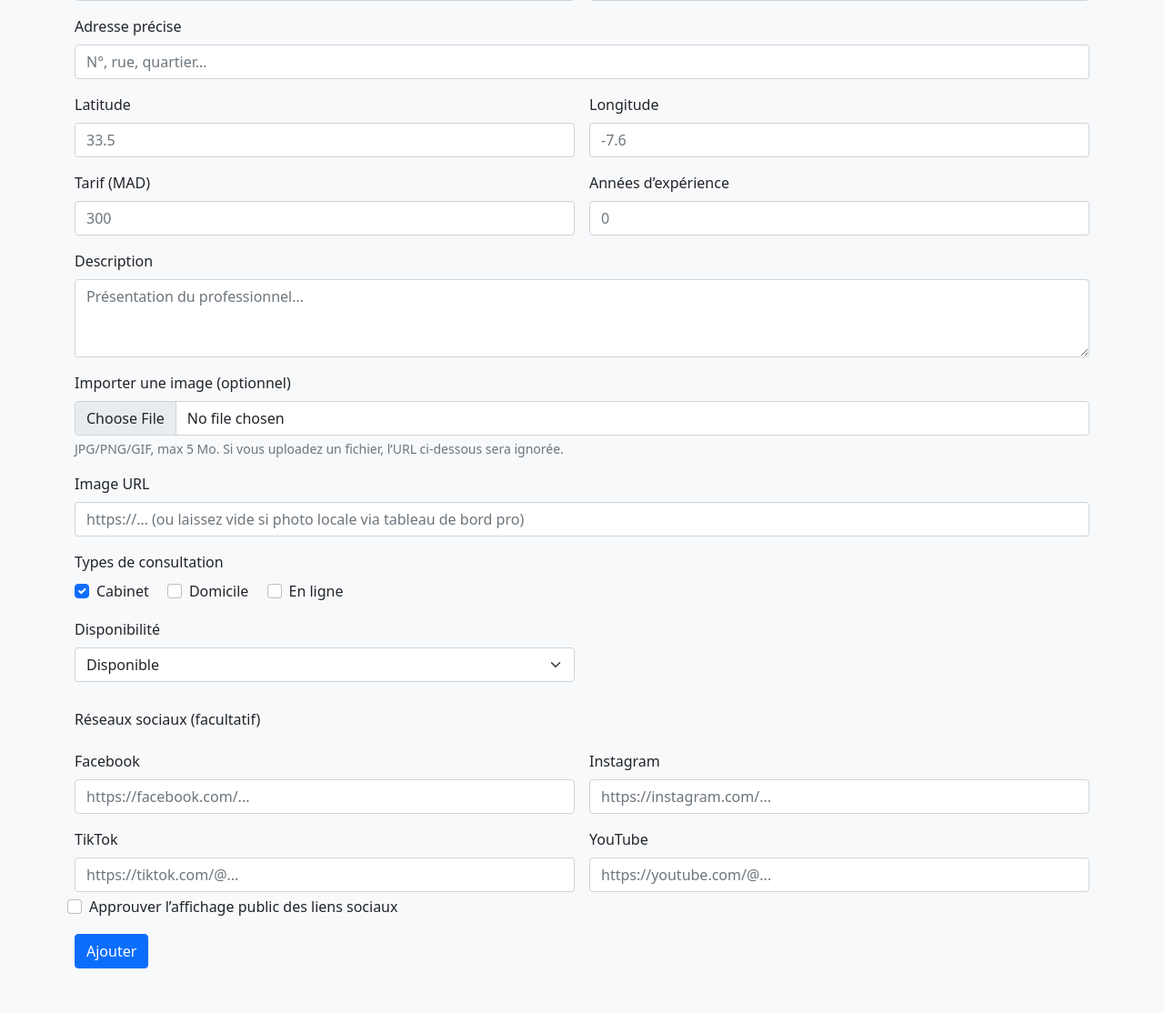
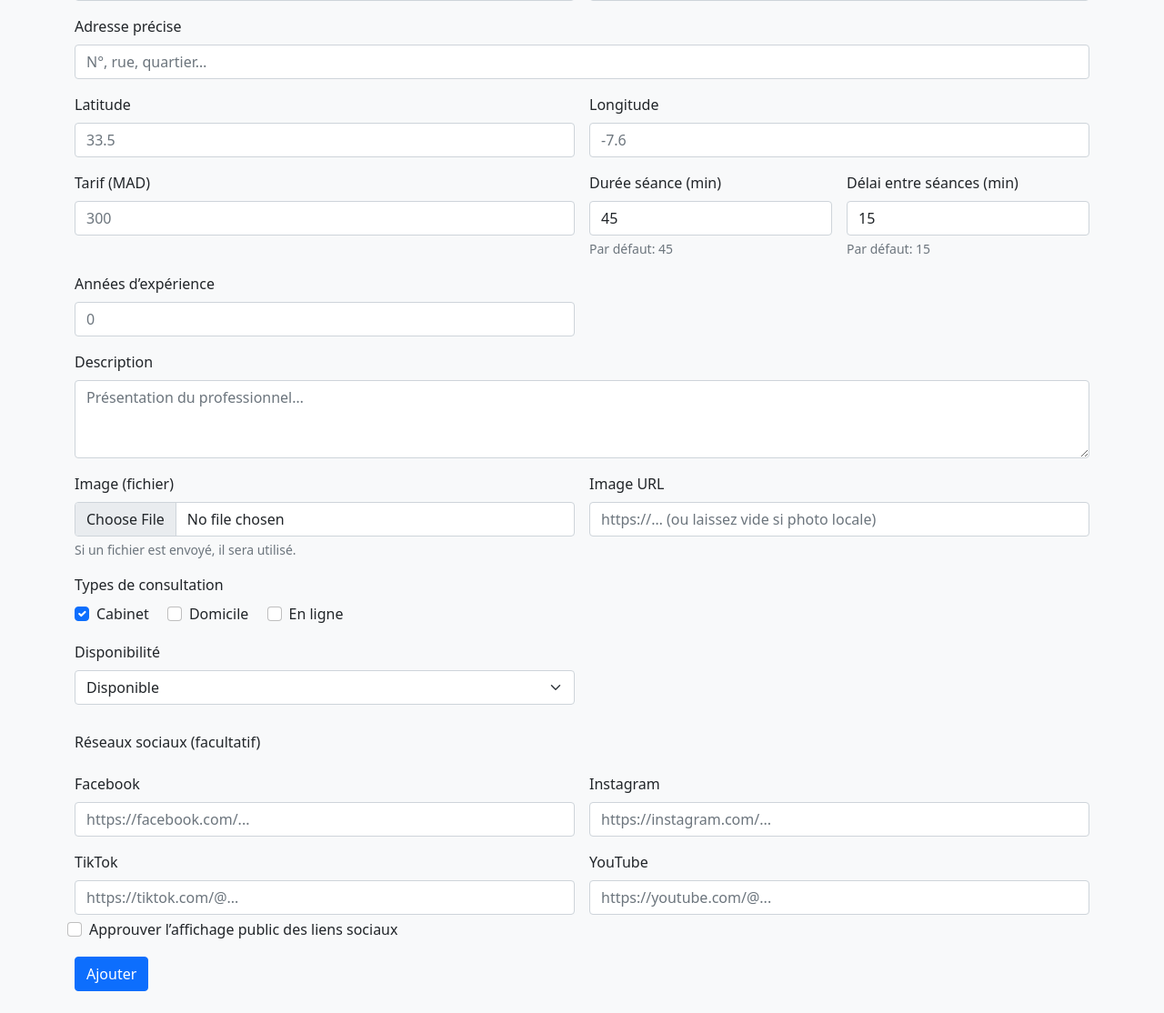
Before and after one commit to asccof/lumia-project-principale, a Flask app: page /admin/products/add in a window 1280 px wide. Shown: the part 233-1347 px from the top of the page at 91% size. Before the commit the page ends 1298 px from the top, so only its background shows below. Run offline with Flask 3, Linux system fonts and the light colour scheme; a user stored in the database is signed in; some libraries are stand-ins or nearby versions.

Commit message:
Update add_product.html

```diff
--- a/templates/add_product.html
+++ b/templates/add_product.html
@@ -13,7 +13,7 @@
     <a class="btn btn-outline-secondary" href="{{ url_for('admin.admin_products') }}">← Retour</a>
   </div>
 
-  <!-- Ajout: enctype pour permettre l'upload -->
+  <!-- IMPORTANT: enctype pour upload -->
   <form method="post" enctype="multipart/form-data">
     {% if csrf_token is defined %}<input type="hidden" name="csrf_token" value="{{ csrf_token() }}">{% endif %}
     <div class="row g-3">
@@ -58,6 +58,17 @@
         <input name="consultation_fee" type="number" step="0.01" class="form-control" placeholder="300">
       </div>
 
+      <div class="col-md-3">
+        <label class="form-label">Durée séance (min)</label>
+        <input name="consultation_duration_minutes" type="number" min="5" max="240" class="form-control" value="45">
+        <div class="form-text">Par défaut: 45</div>
+      </div>
+      <div class="col-md-3">
+        <label class="form-label">Délai entre séances (min)</label>
+        <input name="buffer_between_appointments_minutes" type="number" min="0" max="120" class="form-control" value="15">
+        <div class="form-text">Par défaut: 15</div>
+      </div>
+
       <div class="col-md-6">
         <label class="form-label">Années d’expérience</label>
         <input name="experience_years" type="number" min="0" class="form-control" placeholder="0">
@@ -68,16 +79,14 @@
         <textarea name="description" rows="3" class="form-control" placeholder="Présentation du professionnel…"></textarea>
       </div>
 
-      <!-- Ajout: upload de fichier image (prioritaire sur l'URL si fourni) -->
-      <div class="col-12">
-        <label class="form-label">Importer une image (optionnel)</label>
-        <input type="file" name="image_file" accept="image/*" class="form-control">
-        <div class="form-text">JPG/PNG/GIF, max 5 Mo. Si vous uploadez un fichier, l’URL ci-dessous sera ignorée.</div>
+      <div class="col-md-6">
+        <label class="form-label">Image (fichier)</label>
+        <input name="image_file" type="file" accept=".jpg,.jpeg,.png,.gif" class="form-control">
+        <div class="form-text">Si un fichier est envoyé, il sera utilisé.</div>
       </div>
-
-      <div class="col-12">
+      <div class="col-md-6">
         <label class="form-label">Image URL</label>
-        <input name="image_url" class="form-control" placeholder="https://… (ou laissez vide si photo locale via tableau de bord pro)">
+        <input name="image_url" class="form-control" placeholder="https://… (ou laissez vide si photo locale)">
       </div>
 
       <div class="col-12">
```
